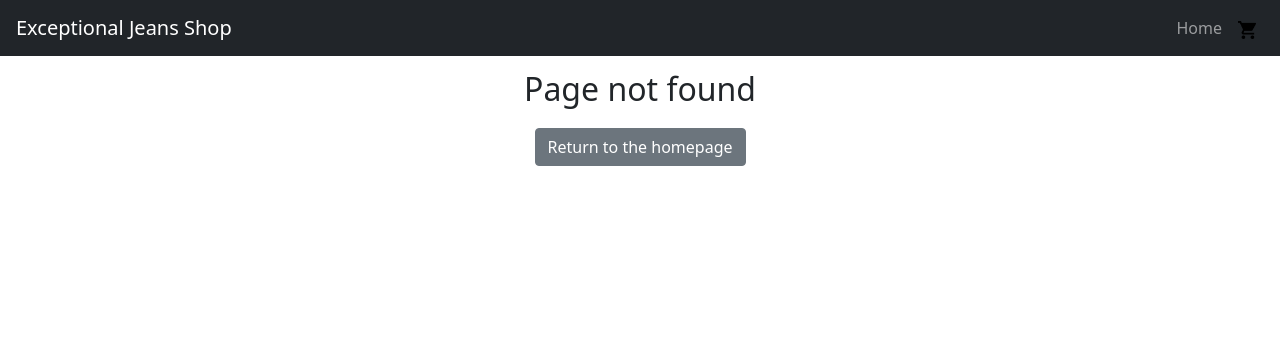
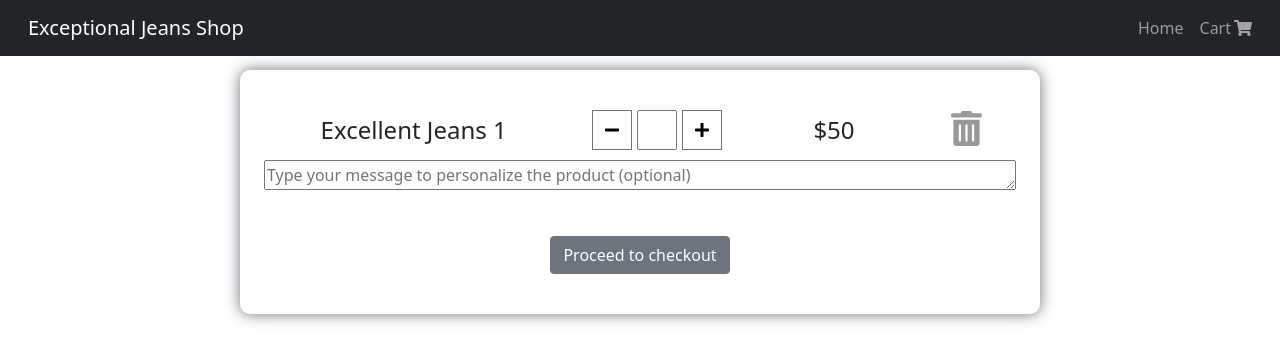
Before and after one commit to Kamil-96/e-commerce, a React (Create React App) app: page /cart in a window 1280 px wide. Before the commit this address had no page. Shown: the top 362 px of the page. Built offline with nearby package versions, Linux system fonts and the light colour scheme.

Commit message:
Add 'Cart' component with styles

```diff
--- a/package.json
+++ b/package.json
@@ -37,6 +37,9 @@
     ]
   },
   "dependencies": {
+    "@fortawesome/fontawesome-svg-core": "^1.2.36",
+    "@fortawesome/free-solid-svg-icons": "^5.15.4",
+    "@fortawesome/react-fontawesome": "^0.1.16",
     "@testing-library/jest-dom": "^5.11.4",
     "@testing-library/react": "^11.1.0",
     "@testing-library/user-event": "^12.1.10",
@@ -51,7 +54,7 @@
     "react-router-dom": "^5.3.0",
     "react-scripts": "4.0.3",
     "react-test-renderer": "^17.0.2",
-    "reactstrap": "^8.10.0",
+    "reactstrap": "^9.0.0",
     "redux": "^4.1.1",
     "redux-thunk": "^2.3.0",
     "web-vitals": "^1.0.1"
--- a/src/App.js
+++ b/src/App.js
@@ -8,6 +8,7 @@ import { MainLayout } from './components/layout/MainLayout/MainLayout';
 import { Home } from './components/views/Home/Home';
 import { NotFound } from './components/views/NotFound/NotFound';
 import { Product } from './components/views/Product/Product';
+import { Cart } from './components/views/Cart/Cart';
 
 const App = () => (
   <Provider store={store}>
@@ -16,6 +17,7 @@ const App = () => (
         <Switch>
           <Route exact path='/' component={Home} />
           <Route exact path='/product/:id' component={Product} />
+          <Route exact path='/cart' component={Cart} />
           <Route path='*' component={NotFound} />
         </Switch>
       </MainLayout>
--- a/src/components/layout/Header/Header.js
+++ b/src/components/layout/Header/Header.js
@@ -6,6 +6,9 @@ import { Collapse, Nav, Navbar, NavbarBrand, NavbarToggler, NavItem, NavLink } f
 // import { reduxSelector, reduxActionCreator } from '../../../redux/exampleRedux.js';
 
 import styles from './Header.module.scss';
+
+import { FontAwesomeIcon } from '@fortawesome/react-fontawesome';
+import { faShoppingCart } from '@fortawesome/free-solid-svg-icons';
 
 const Component = (props) => {
   const [isOpen, setIsOpen] = useState(false);
@@ -22,8 +25,9 @@ const Component = (props) => {
             <NavItem>
               <NavLink href="/">Home</NavLink>
             </NavItem>
-            <NavItem>
-              <NavLink><img className={styles.cart} src="/images/shopping-cart.png" alt='' /></NavLink>
+            <NavItem className={styles.cartWrapper}>
+              <NavLink className={styles.link} href="/cart">Cart</NavLink>
+              <FontAwesomeIcon icon={faShoppingCart} />
             </NavItem>
           </Nav>
         </Collapse>
--- a/src/components/layout/Header/Header.module.scss
+++ b/src/components/layout/Header/Header.module.scss
@@ -1,8 +1,18 @@
 @import '../../../styles/settings.scss';
-
-//.root {
-//}
 
 .cart {
   height: 18px;
 }
+
+.cartWrapper {
+  display: flex;
+  align-items: center;
+
+  .link {
+    padding-right: 3px !important;
+  }
+
+  svg {
+    filter: invert(0.7);
+  }
+}
--- /dev/null
+++ b/src/components/views/Cart/Cart.js
@@ -0,0 +1,58 @@
+import React from 'react';
+//import PropTypes from 'prop-types';
+
+// import { connect } from 'react-redux';
+// import { reduxSelector, reduxActionCreator } from '../../../redux/exampleRedux.js';
+
+import styles from './Cart.module.scss';
+import { Col, Container, Row, Button } from 'reactstrap';
+
+import { FontAwesomeIcon } from '@fortawesome/react-fontawesome';
+import { faPlus, faMinus, faTrashAlt } from '@fortawesome/free-solid-svg-icons';
+
+const Component = () => (
+  <Container className={styles.root}>
+    <Row className={styles.wrapper}>
+      <Col xs="12" md="5">
+        <h4>Excellent Jeans 1</h4>
+      </Col>
+      <Col xs="12" md="3">
+        <div className={styles.inputWrapper}>
+          <button className={styles.btn}><FontAwesomeIcon icon={faMinus} /></button>
+          <input className={styles.input} type="text" />
+          <button className={styles.btn}><FontAwesomeIcon icon={faPlus} /></button>
+        </div>
+      </Col>
+      <Col xs="12" md="2">
+        <h4>$50</h4>
+      </Col>
+      <Col xs="12" md="2"><button className={styles.btnTrash}><FontAwesomeIcon className={styles.icon} icon={faTrashAlt} /></button></Col>
+      <Col>
+        <textarea className={styles.messageInput} name="message" placeholder="Type your message to personalize the product (optional)" rows="1" />
+      </Col>
+    </Row>
+    <div className={styles.btnWrapper}>
+      <Button href="/form">Proceed to checkout</Button>
+    </div>
+  </Container>
+);
+
+//Component.propTypes = {
+
+//};
+
+// const mapStateToProps = state => ({
+//   someProp: reduxSelector(state),
+// });
+
+// const mapDispatchToProps = dispatch => ({
+//   someAction: arg => dispatch(reduxActionCreator(arg)),
+// });
+
+// const Container = connect(mapStateToProps, mapDispatchToProps)(Component);
+
+export {
+  Component as Cart,
+  // Container as Cart,
+  Component as CartComponent,
+};
--- /dev/null
+++ b/src/components/views/Cart/Cart.module.scss
@@ -0,0 +1,81 @@
+@import '../../../styles/settings.scss';
+
+.root {
+  margin-top: $page-margin;
+  padding: 20px;
+  max-width: 800px !important;
+  box-shadow: 0px 0px 15px 0px rgba(108, 117, 125, 1);
+  border-radius: $radius;
+
+  h4 {
+    margin-bottom: 0;
+  }
+}
+
+.wrapper {
+  text-align: center;
+  align-items: center;
+  margin: 20px 0 !important;
+}
+
+.inputWrapper {
+  display: flex;
+}
+
+.btnWrapper {
+  text-align: center;
+  margin: 40px 0 20px;
+}
+
+.btn {
+  width: 40px;
+  height: 40px;
+  margin: 0 5px;
+  background-color: $btn-cart;
+  border: 1px solid $btn-bg;
+}
+
+.btnTrash {
+  width: 40px;
+  height: 40px;
+  background-color: $btn-cart;
+  border: none;
+}
+
+.input {
+  width: 40px;
+  height: 40px;
+  text-align: center;
+}
+
+.icon {
+  width: 35px !important;
+  height: 35px;
+  filter: invert(0.6);
+}
+
+.messageInput {
+  width: 100%;
+  margin-top: 10px;
+}
+
+@media (max-width: 767px) {
+  .root {
+    max-width: 90% !important;
+  }
+
+  .inputWrapper {
+    justify-content: center;
+    margin: 10px 0;
+  }
+
+  .btnTrash {
+    margin-top: 10px;
+  }
+}
+
+@media (min-width: 768px) and (max-width: 850px) {
+  .root {
+    max-width: 90% !important;
+  }
+}
--- a/src/styles/settings.scss
+++ b/src/styles/settings.scss
@@ -5,3 +5,5 @@ $radius: 10px;
 $background-page-color: #E0F4F7;
 $text-color: #1B1C1C;
 $btn-hover: #5c636a;
+$btn-bg: #6c757d;
+$btn-cart: #fff;
```
Also changed, not shown: 2 other files (tests, documents, lock files or other folders).
